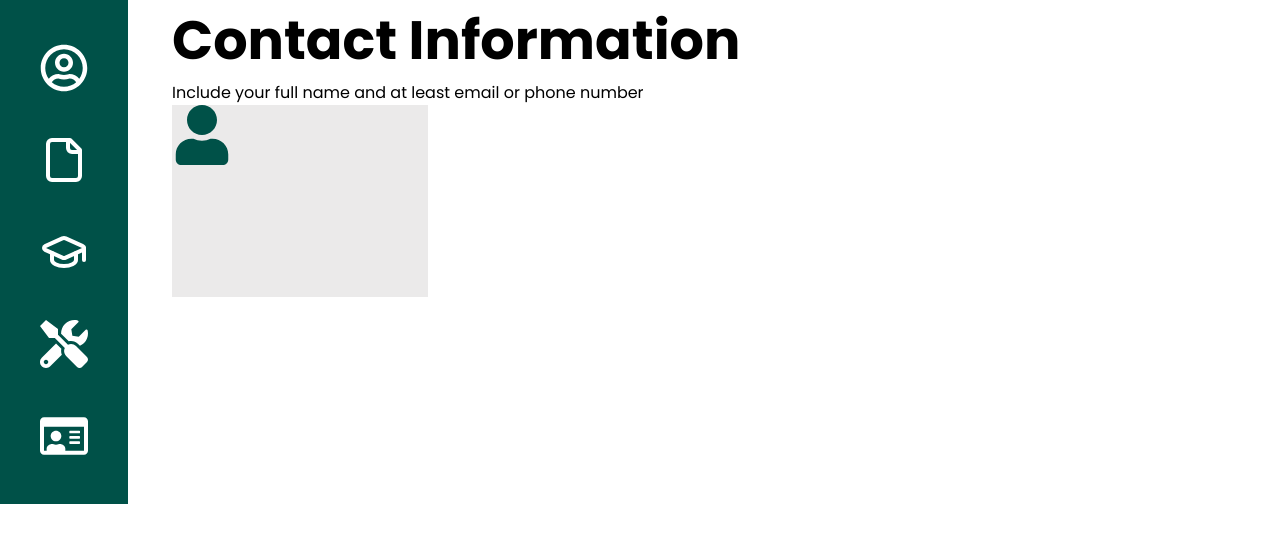
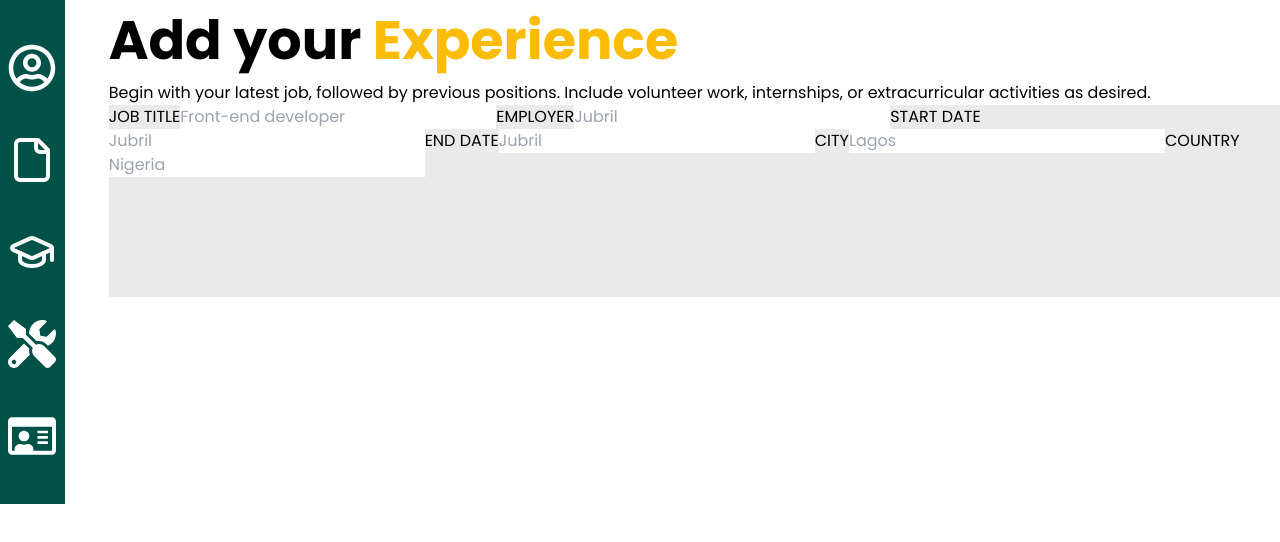
Before and after one commit to onuorachidimma/cv_maker, a React (Vite) app: page /dashboard in a window 1280 px wide. Shown: the top 542 px of the page. Built offline with nearby package versions, Linux system fonts and the light colour scheme; a web font is replaced by a local one.

Commit message:
Feat: add CV maker page

```diff
--- /dev/null
+++ b/src/layouts/dashboard/AddExperience.jsx
@@ -0,0 +1,56 @@
+
+
+function AddExperience() {
+  return (
+    <>
+        <div className="ml-11">
+            <h1 className=" text-54px font-bold">Add your <span className="text-54px text-customYellow">Experience</span></h1>
+            <p>Begin with your latest job, followed by previous positions.
+                Include volunteer work, internships, or extracurricular activities as desired.
+            </p>
+            <div className="w-auto h-48 bg-customLightGray">
+                <form action="">
+                    <label>
+                        JOB TITLE
+                        <input type="text"
+                        placeholder="Front-end developer"
+                        />
+                    </label>
+                    <label>
+                        EMPLOYER
+                        <input type="text"
+                        placeholder="Jubril"
+                        />
+                    </label>
+                    <label>
+                        START DATE
+                        <input type="text"
+                        placeholder="Jubril"
+                        />
+                    </label>
+                    <label>
+                        END DATE
+                        <input type="text"
+                        placeholder="Jubril"
+                        />
+                    </label>
+                    <label>
+                        CITY
+                        <input type="text"
+                        placeholder="Lagos"
+                        />
+                    </label>
+                    <label>
+                        COUNTRY
+                        <input type="text"
+                        placeholder="Nigeria"
+                        />
+                    </label>
+                </form>
+            </div>
+        </div>
+    </>
+  )
+}
+
+export default AddExperience;
--- a/src/layouts/dashboard/DashboardAside.jsx
+++ b/src/layouts/dashboard/DashboardAside.jsx
@@ -1,4 +1,4 @@
-import { FaRegUserCircle, FaFile, FaGraduationCap, FaTools, FaRegIdCard } from "react-icons/fa";
+import { FaRegUserCircle, FaTools, FaRegIdCard } from "react-icons/fa";
 import { LuFile, LuGraduationCap } from "react-icons/lu";
 
 function DashboardAside() {
--- a/src/pages/dashboardPage.jsx
+++ b/src/pages/dashboardPage.jsx
@@ -1,12 +1,14 @@
+import AddExperience from '../layouts/dashboard/AddExperience'
 import DashboardAside from '../layouts/dashboard/DashboardAside'
-import DashboardUserProfile from '../layouts/dashboard/DashboardUserProfile'
+// import DashboardUserProfile from '../layouts/dashboard/DashboardUserProfile'
 
 function dashboardPage() {
   return (
     <>
       <div className="flex">
         <DashboardAside />
-        <DashboardUserProfile />
+        <AddExperience />
+        {/* <DashboardUserProfile /> */}
       </div>
     </>
   )
```
Also changed, not shown: src/layouts/dashboard/DisplayedCv.jsx (added).
